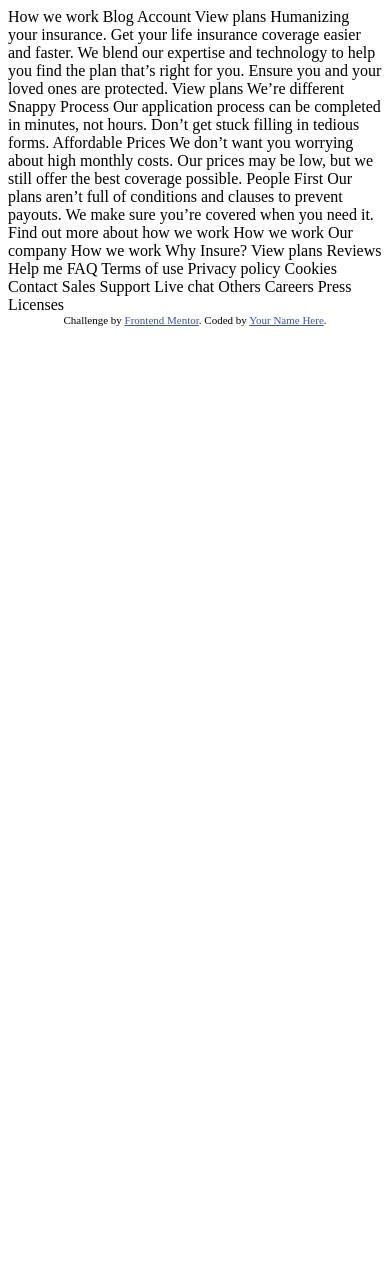
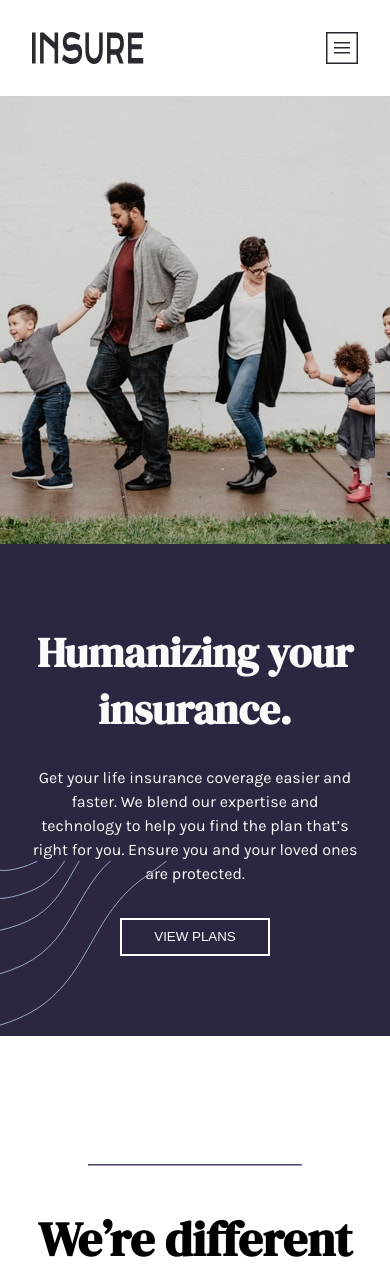
Before and after one commit to HualDev/InsureLandingPage, a plain HTML site: page index.html in a window 390 px wide. Shown: the top 1275 px of the page. Before the commit the page ends 844 px from the top, so only its background shows below. Drawn offline with Linux system fonts and the light colour scheme.

Commit message:
Header mobile version

```diff
--- a/index.html
+++ b/index.html
@@ -3,9 +3,11 @@
 <head>
   <meta charset="UTF-8">
   <meta name="viewport" content="width=device-width, initial-scale=1.0"> <!-- displays site properly based on user's device -->
-
+  <link rel="preconnect" href="https://fonts.googleapis.com">
+  <link rel="preconnect" href="https://fonts.gstatic.com" crossorigin>
+  <link href="https://fonts.googleapis.com/css2?family=DM+Serif+Display&family=Karla:wght@400;700&display=swap" rel="stylesheet">
   <link rel="icon" type="image/png" sizes="32x32" href="./images/favicon-32x32.png">
-
+  <link rel="stylesheet" href="./style.css">
   <title>Frontend Mentor | Insure landing page</title>
 
   <!-- Feel free to remove these styles or customise in your own stylesheet 👍 -->
@@ -15,36 +17,54 @@
   </style>
 </head>
 <body>
+  <main>
+    <nav>
+      <img src="./images/logo.svg" alt="Logo image">
+      <img src="./images/icon-hamburger.svg" alt="Hamburger Image">
+    </nav>
+
+    <div class="intro"></div>
+    <header>
+      <div class="header-words">
+        <h1>Humanizing your insurance.</h1>
+        <p>
+          Get your life insurance coverage easier and faster. We blend our expertise
+          and technology to help you find the plan that’s right for you. Ensure you
+          and your loved ones are protected.
+        </p>
+        <button>View plans</button>
+      </div>
+
+    </header>
+
+    <div class="details">
+      <hr>
+      <h2>We’re different</h2>
+      <img src="./images/icon-snappy-process.svg" alt="Snappy Process Image">
+      <h3>Snappy Process</h3>
+      <p>
+        Our application process can be completed in minutes, not hours. Don’t get
+        stuck filling in tedious forms.
+      </p>
+      <img src="./images/icon-affordable-prices.svg" alt="Affordable Prices Image">
+      <h3>Affordable Prices</h3>
+      <p>
+        We don’t want you worrying about high monthly costs. Our prices may be low,
+        but we still offer the best coverage possible.
+      </p>
+      <img src="./images/icon-people-first.svg" alt="People Image">
+      <h3>People First</h3>
+      <p>
+        Our plans aren’t full of conditions and clauses to prevent payouts. We make
+        sure you’re covered when you need it.
+      </p>
+    </div>
+  </main>
 
   How we work
   Blog
   Account
   View plans
-
-  Humanizing your insurance.
-
-  Get your life insurance coverage easier and faster. We blend our expertise
-  and technology to help you find the plan that’s right for you. Ensure you
-  and your loved ones are protected.
-
-  View plans
-
-  We’re different
-
-  Snappy Process
-
-  Our application process can be completed in minutes, not hours. Don’t get
-  stuck filling in tedious forms.
-
-  Affordable Prices
-
-  We don’t want you worrying about high monthly costs. Our prices may be low,
-  but we still offer the best coverage possible.
-
-  People First
-
-  Our plans aren’t full of conditions and clauses to prevent payouts. We make
-  sure you’re covered when you need it.
 
   Find out more about how we work
 
--- /dev/null
+++ b/style.css
@@ -0,0 +1,129 @@
+:root{
+    --darkViolet: hsl(256, 26%, 20%);
+    --grayishBlue: hsl(216, 30%, 68%);
+    --veryDarkViolet: hsl(270, 9%, 17%);
+    --darkGrayishViolet: hsl(273, 4%, 51%);
+    --veryLightGray: hsl(0, 0%, 98%);
+}
+
+*{
+    box-sizing: border-box;
+}
+
+body{
+    margin: 0;
+    font-family: 'Karla', sans-serif;
+}
+
+nav{
+    display: flex;
+    justify-content: space-between;
+    margin: 2rem;
+}
+
+.intro{
+    background-image: url('./images/image-intro-mobile.jpg');
+    width: 100%;
+    height: 28rem;
+    z-index: 1;
+}
+
+main{
+
+    background-repeat: no-repeat;
+    background-position: 20px right;
+    z-index: 1;
+}
+
+header{
+    background-color: var(--darkViolet);
+    color: var(--veryLightGray);
+}
+
+.header-words{
+    padding: 5rem 2rem;
+}
+
+header .header-words::before{
+    content: '';
+    background-image: url('./images/bg-pattern-intro-right-mobile.svg');
+    background-position: bottom right;
+    position: absolute;
+    bottom: -125%;
+    right: 0;
+    height: 100%;
+    width: 100%;
+    background-repeat: no-repeat;
+}
+header .header-words::after{
+    content: '';
+    background-image: url('./images/bg-pattern-intro-left-mobile.svg');
+    background-position: top left;
+    position: absolute;
+    top: 102%;
+    left: 0;
+    height: 100%;
+    width: 100%;
+    background-repeat: no-repeat;
+
+}
+
+h1,h2,h3{
+    font-family: 'DM Serif Display', serif;
+}
+
+h1{
+    margin-top: 0;
+
+    text-align: center;
+    font-size: 2.6rem;
+    font-weight: 700;
+}
+
+.header-words p{
+    text-align: center;
+    line-height: 1.5;
+}
+
+.header-words button{
+    display: block;
+    margin: 2rem auto 0;
+    background-color: transparent;
+    color: var(--veryLightGray);
+    text-transform: uppercase;
+    padding: 0.6rem 2rem;
+    border: 2px solid white;
+}
+
+.details{
+    text-align: center;
+    padding: 1rem;
+}
+
+.details hr{
+    width: 60%;
+    margin-top: 7rem;
+    border-color: hsl(276, 17%, 63%);
+}
+
+h2{
+    font-size: 3rem;
+}
+
+.details img{
+    margin-top: 3.5rem;
+}
+
+h3{
+    font-size: 2rem;
+}
+
+.details p{
+    line-height: 1.5;
+    color: var(--darkGrayishViolet);
+    opacity: 0.7;
+    font-weight: 700;
+    width: 90%;
+    text-align: center;
+    margin: auto;
+}
```
